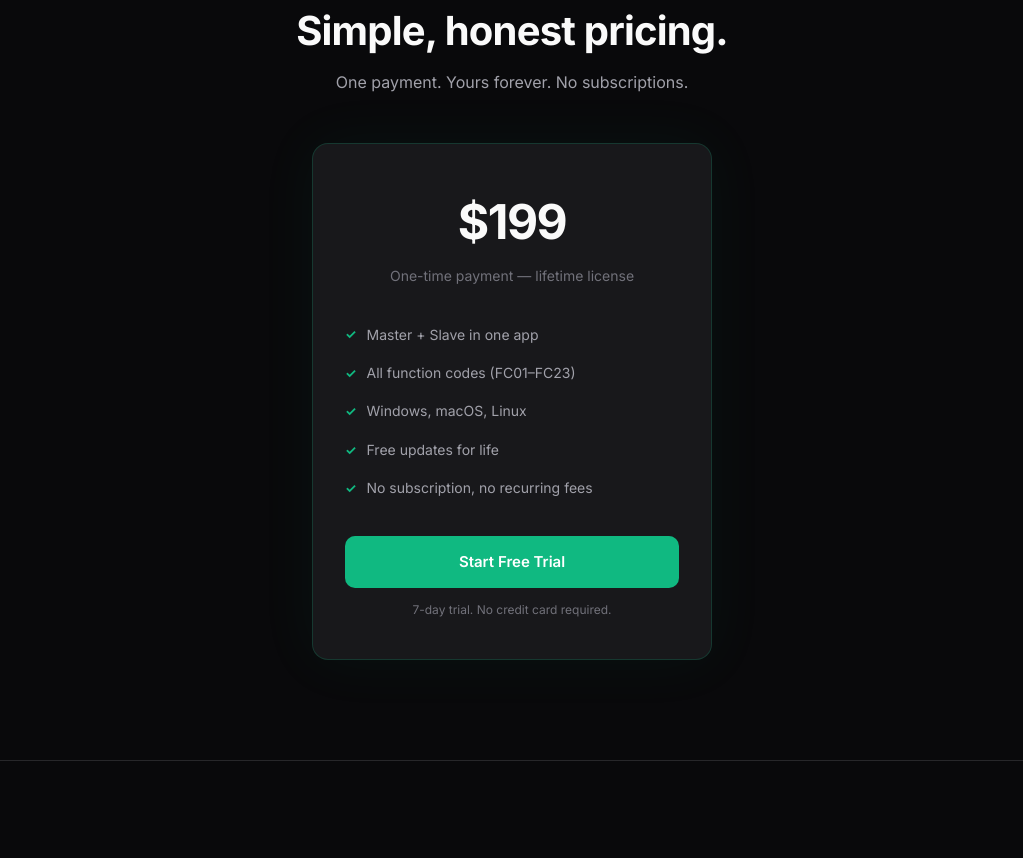
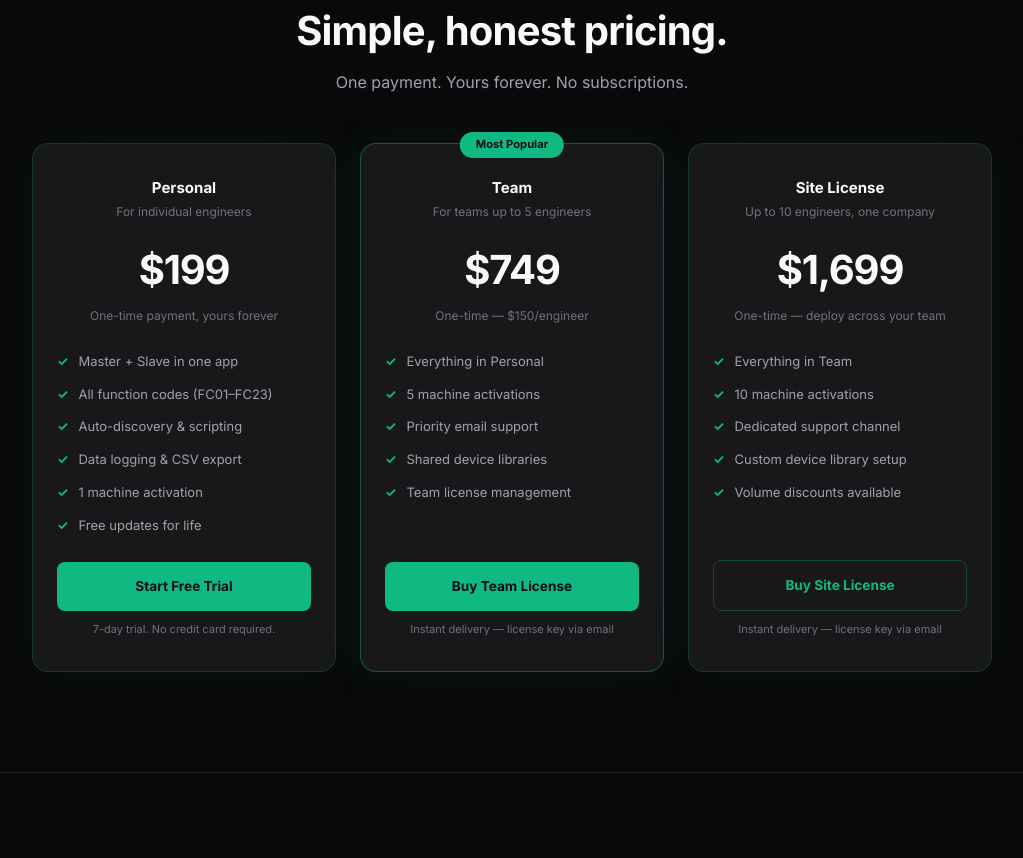
Before and after one commit to oceanofC/modbuspro-website, a website: page index.html in a window 1280 px wide. Shown: the part 3020-3878 px from the top of the page, without its empty margins (128-1151 px from the left). Drawn offline with Linux system fonts and the light colour scheme.

Commit message:
Update homepage to 3-tier pricing, fix pricing page equal heights

```diff
--- a/index.html
+++ b/index.html
@@ -129,13 +129,22 @@ body{font-family:var(--font);background:var(--bg);color:var(--text);line-height:
 .no{color:#ef4444;opacity:0.7}
 
 /* ── PRICING ── */
-.price-card{max-width:400px;margin:48px auto 0;background:var(--surface);border:1px solid var(--accent-border);border-radius:16px;padding:40px 32px;text-align:center;position:relative;box-shadow:0 0 60px rgba(16,185,129,0.06)}
-.price-amount{font-size:48px;font-weight:700;letter-spacing:-0.03em;margin-bottom:4px}
-.price-period{font-size:14px;color:var(--text-muted);margin-bottom:28px}
-.price-list{list-style:none;text-align:left;margin-bottom:28px}
-.price-list li{padding:8px 0;font-size:14px;color:var(--text-secondary);display:flex;align-items:center;gap:10px}
+.pricing-grid{display:grid;grid-template-columns:repeat(3,1fr);gap:1.5rem;max-width:960px;margin:48px auto 0;align-items:stretch}
+.price-card{background:var(--surface);border:1px solid var(--accent-border);border-radius:16px;padding:32px 24px;text-align:center;position:relative;box-shadow:0 0 60px rgba(16,185,129,0.06);display:flex;flex-direction:column}
+.price-card.featured{border-color:rgba(16,185,129,0.4);box-shadow:0 0 40px rgba(16,185,129,0.08)}
+.price-badge{position:absolute;top:-12px;left:50%;transform:translateX(-50%);background:var(--accent);color:#0a0e17;padding:0.25rem 1rem;border-radius:20px;font-size:0.7rem;font-weight:700;white-space:nowrap}
+.price-tier{font-size:15px;font-weight:700;margin-bottom:2px}
+.price-tier-desc{font-size:12px;color:var(--text-muted);margin-bottom:16px}
+.price-amount{font-size:40px;font-weight:700;letter-spacing:-0.03em;margin-bottom:4px}
+.price-period{font-size:12px;color:var(--text-muted);margin-bottom:20px}
+.price-list{list-style:none;text-align:left;margin-bottom:20px;flex-grow:1}
+.price-list li{padding:6px 0;font-size:13px;color:var(--text-secondary);display:flex;align-items:center;gap:10px}
 .price-list li::before{content:"✓";color:var(--accent);font-weight:700;font-size:13px}
-.price-card .btn-primary{width:100%;justify-content:center;padding:14px}
+.price-card .btn-primary,.price-card .btn-outline{width:100%;justify-content:center;padding:14px;display:flex;text-decoration:none;border-radius:8px;font-weight:700;font-size:0.85rem;transition:all 0.2s}
+.price-card .btn-primary{background:var(--accent);color:#0a0e17}
+.price-card .btn-outline{background:transparent;color:var(--accent);border:1px solid rgba(16,185,129,0.3)}
+.price-small{font-size:11px;color:var(--text-muted);margin-top:10px}
+@media(max-width:768px){.pricing-grid{grid-template-columns:1fr;max-width:400px;margin-left:auto;margin-right:auto}}
 
 /* ── DOWNLOAD ── */
 .download-cards{display:grid;grid-template-columns:repeat(3,1fr);gap:16px;max-width:640px;margin:48px auto 0}
@@ -321,18 +330,59 @@ body{font-family:var(--font);background:var(--bg);color:var(--text);line-height:
     <div class="section-title">Simple, honest pricing.</div>
     <p class="section-desc" style="margin:0 auto">One payment. Yours forever. No subscriptions.</p>
 
+    <div class="pricing-grid">
+        <!-- PERSONAL -->
         <div class="price-card">
+            <div class="price-tier">Personal</div>
+            <p class="price-tier-desc">For individual engineers</p>
             <div class="price-amount">$199</div>
-        <p class="price-period">One-time payment &mdash; lifetime license</p>
+            <p class="price-period">One-time payment, yours forever</p>
             <ul class="price-list">
                 <li>Master + Slave in one app</li>
                 <li>All function codes (FC01&ndash;FC23)</li>
-            <li>Windows, macOS, Linux</li>
+                <li>Auto-discovery &amp; scripting</li>
+                <li>Data logging &amp; CSV export</li>
+                <li>1 machine activation</li>
                 <li>Free updates for life</li>
-            <li>No subscription, no recurring fees</li>
             </ul>
             <a href="#download" class="btn-primary">Start Free Trial</a>
-        <p style="font-size:12px;color:var(--text-muted);margin-top:12px">7-day trial. No credit card required.</p>
+            <p class="price-small">7-day trial. No credit card required.</p>
+        </div>
+
+        <!-- TEAM -->
+        <div class="price-card featured">
+            <div class="price-badge">Most Popular</div>
+            <div class="price-tier">Team</div>
+            <p class="price-tier-desc">For teams up to 5 engineers</p>
+            <div class="price-amount">$749</div>
+            <p class="price-period">One-time &mdash; $150/engineer</p>
+            <ul class="price-list">
+                <li>Everything in Personal</li>
+                <li>5 machine activations</li>
+                <li>Priority email support</li>
+                <li>Shared device libraries</li>
+                <li>Team license management</li>
+            </ul>
+            <a href="https://buy.stripe.com/dRm5kvfS0fwRbaO3zI4AU01" class="btn-primary">Buy Team License</a>
+            <p class="price-small">Instant delivery &mdash; license key via email</p>
+        </div>
+
+        <!-- SITE -->
+        <div class="price-card">
+            <div class="price-tier">Site License</div>
+            <p class="price-tier-desc">Up to 10 engineers, one company</p>
+            <div class="price-amount">$1,699</div>
+            <p class="price-period">One-time &mdash; deploy across your team</p>
+            <ul class="price-list">
+                <li>Everything in Team</li>
+                <li>10 machine activations</li>
+                <li>Dedicated support channel</li>
+                <li>Custom device library setup</li>
+                <li>Volume discounts available</li>
+            </ul>
+            <a href="https://buy.stripe.com/14A6oz9tCgAVdiWfiq4AU02" class="btn-outline">Buy Site License</a>
+            <p class="price-small">Instant delivery &mdash; license key via email</p>
+        </div>
     </div>
 </section>
 
```
Also changed, not shown: pricing.html (+3 -2 lines). Lines whose indentation alone changed are shown as unchanged.
